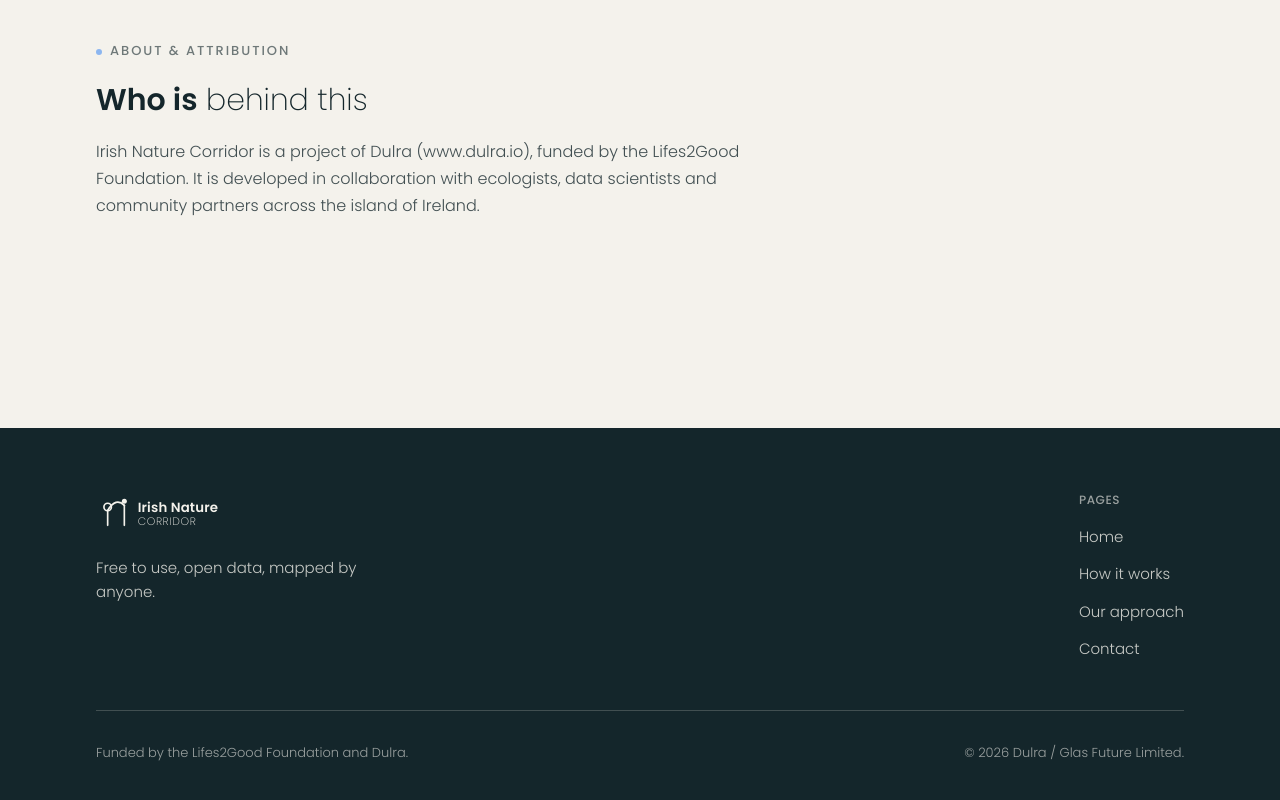
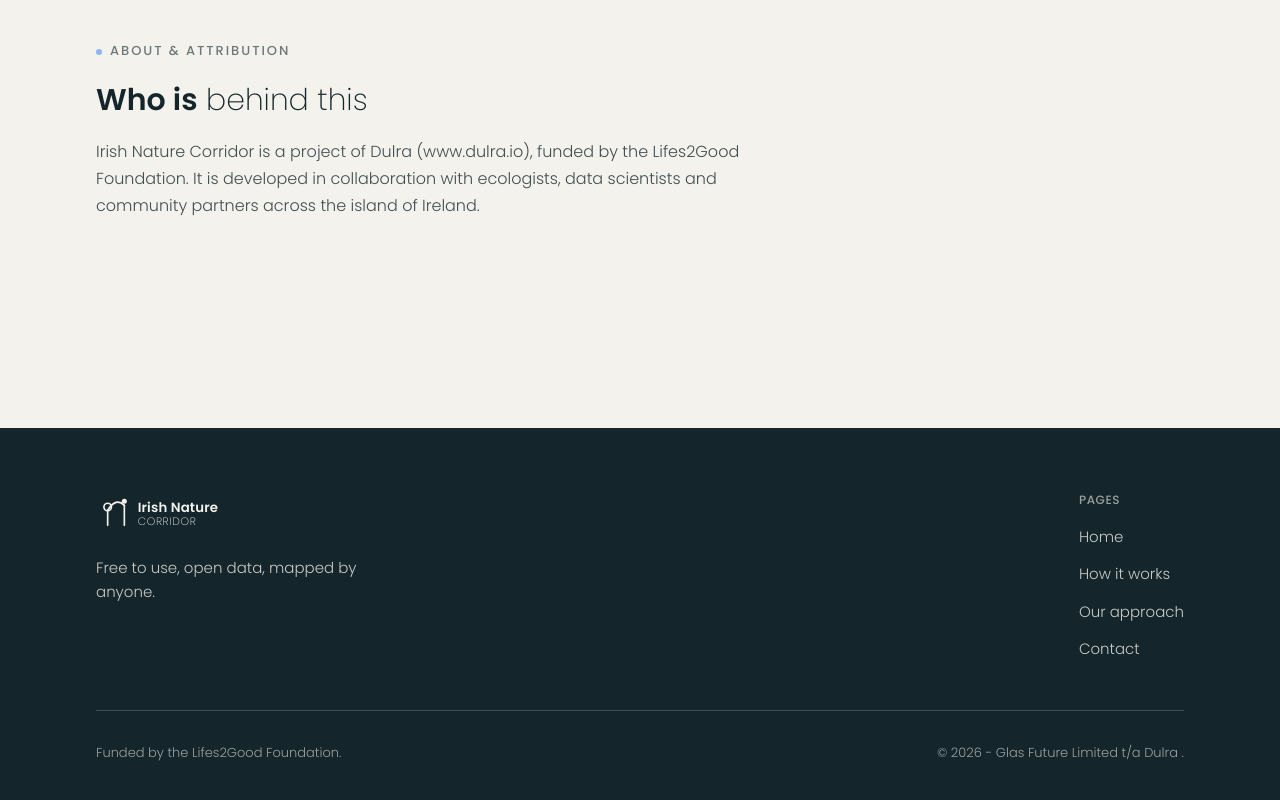
Before and after one commit to gregbird/nature_corridor_webiste, a React (Vite) app: page /contact in a window 1280 px wide. Shown: the part 1560-2360 px from the top of the page. Built offline with nearby package versions, Linux system fonts and the light colour scheme.

Commit message:
Update Footer.tsx

```diff
--- a/src/components/Footer.tsx
+++ b/src/components/Footer.tsx
@@ -45,10 +45,10 @@ export default function Footer() {
         <div className="mt-12 pt-8 border-t border-paper/20">
           <div className="flex flex-col gap-2 sm:flex-row sm:justify-between sm:items-center">
             <p className="text-paper/60 font-light text-[13px]">
-              Funded by the Lifes2Good Foundation and Dulra.
+              Funded by the Lifes2Good Foundation.
             </p>
             <p className="text-paper/60 font-light text-[13px]">
-              &copy; 2026 Dulra / Glas Future Limited.
+              &copy; 2026 - Glas Future Limited t/a Dulra .
             </p>
           </div>
         </div>
```
